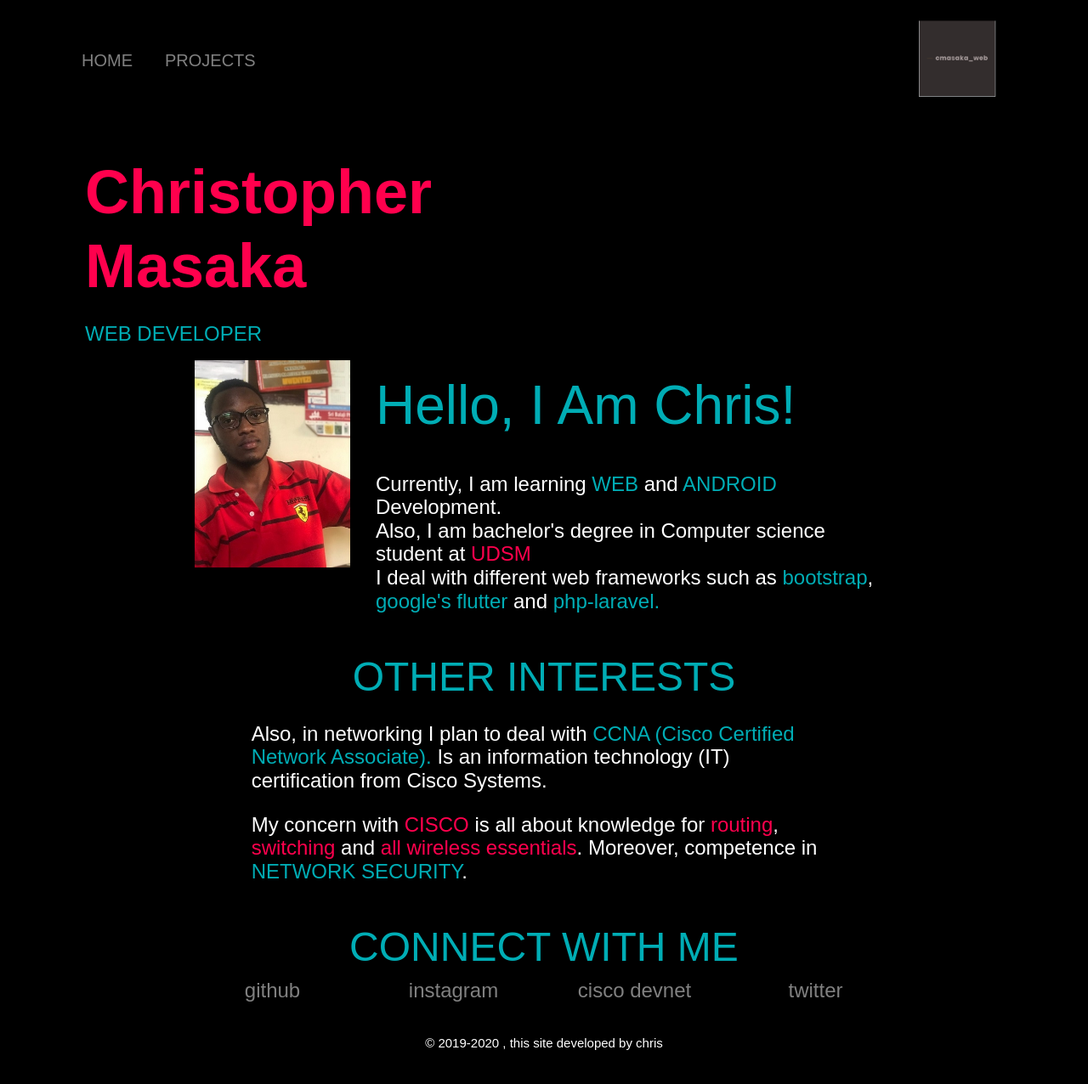
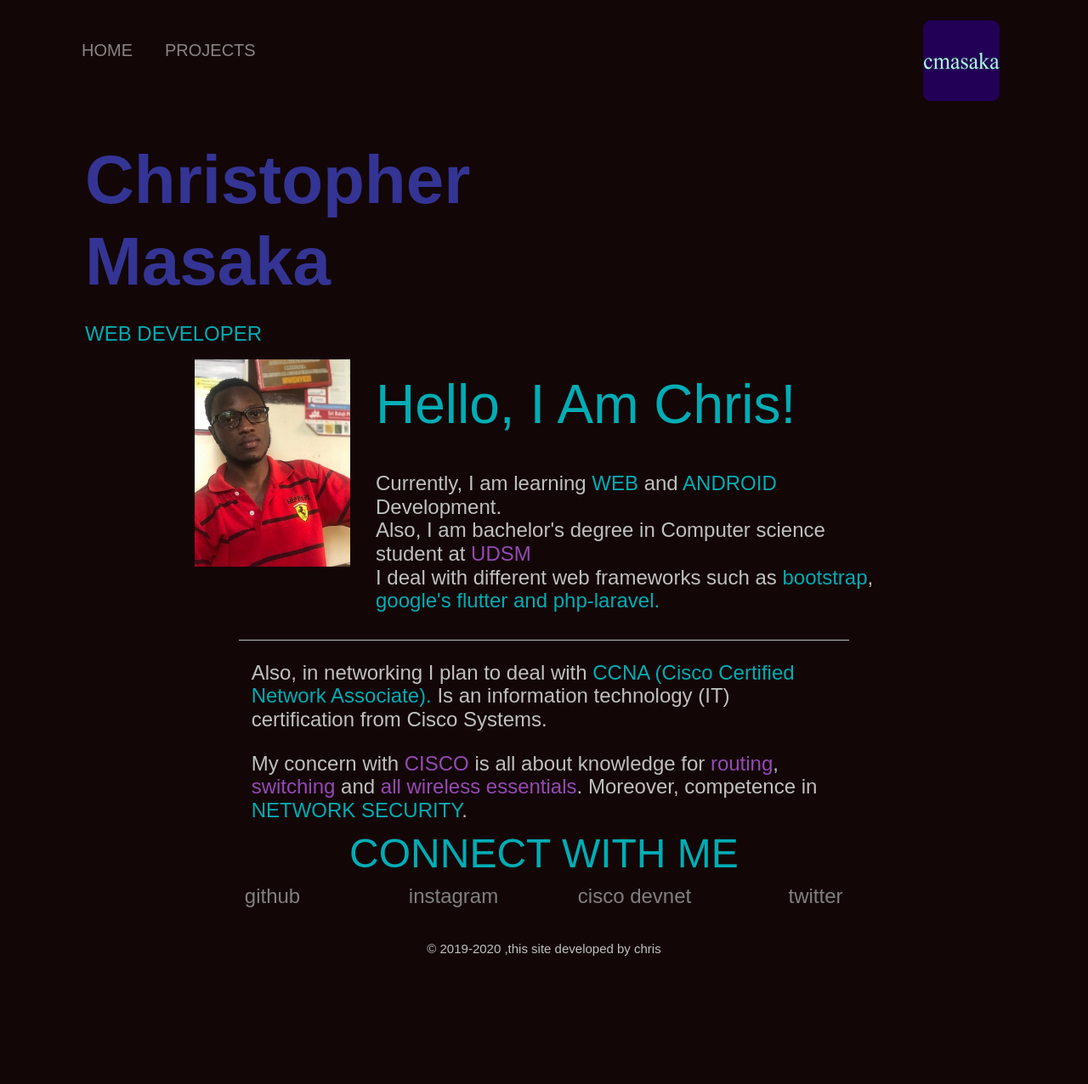
Before and after one commit to masakachristopher/chris-website, a PHP site: page / in a window 1280 px wide. Shown: the whole page at 85% size. After the commit the page ends 1125 px from the top, so only its background shows below. Run offline with PHP 8.4, Linux system fonts and the light colour scheme.

Commit message:
modified

```diff
--- a/Myblog/assets/css/style.css
+++ b/Myblog/assets/css/style.css
@@ -1,16 +1,19 @@
 
 :root{
-    --main-pink: #ff004d;
-    --main-blue: #00adb5;
-    --main-dark: black;
+    --colorpink: rgb(148, 74, 182);
+    --colorblue: #00adb5;
+    --colordark: rgb(19, 6, 6);
+    --colorsilver: rgb(224, 213, 213);
+    --colordblue:rgb(52, 52, 148);
+    --colorlight:rgb(5, 81, 83);
 
   }
 
   h1{
-    font-size: 4.5rem;
+    font-size: 5.0rem;
     font-family: 'Poppins', sans-serif;
     font-weight: 900;
-    color: var(--main-pink);
+    color: var(--colordblue);;
     display: inline-block;
   }
 
@@ -22,21 +25,21 @@
 
 
   h1:hover{
-    color:silver;
+    color:var(--colorsilver);;
   }
   h2:hover{
-      color: silver;
+      color:var(--colorsilver);;
   }
 
   h3:hover{
-      color:silver;
+      color:var(--colorsilver);;
   }
   h2{
     font-size: 3.0rem;
     margin-top: 15px;
     font-family: 'Poppins', sans-serif;
     font-weight: 500;
-    color: var(--main-blue);;
+    color: var(--colorblue);;
     display: inline-block;
     position: relative;
 
@@ -48,7 +51,7 @@
     margin-top: 15px;
     font-family: 'Poppins', sans-serif;
     font-weight: 450;
-    color: var(--main-blue);;
+    color: var(--colorblue);;
     display: inline-block;
     position: relative;
 
@@ -65,7 +68,7 @@
     margin-top: 12px;
     font-family: 'Poppins', sans-serif;
     font-weight: 450;
-    color: peachpuff;
+    color: var(--colorlight);;
     display: inline-block;
 
 
@@ -76,7 +79,6 @@
   }
   a:hover,
   ul a:hover{
-    /* color: var(--main-pink);; */
     color: beige;
   }
 
@@ -96,30 +98,28 @@
 
   body{
     font-family: 'Poppins', sans-serif;
-    background-color: var(--main-dark);;
-    color: #fff;
+    background-color: var(--colordark);;
+    color:silver;
     font-size: 15px;
-    /* overflow-y: hidden; */
   }
 
   h1::selection,
   p::selection{
     color: #000;
-    background: var(--main-blue);;
+    background: var(--colorblue);;
   }
 
-  /* header */
 
   .logo{
-    width: 60px;
-    height: 60px;
+    width: 90px;
+    height: 80px;
   }
 
   li{
     padding: 3px;
   }
 
-  /* about */
+  /* about page */
 
   .headline{
     font-size: 4rem;
@@ -131,7 +131,7 @@
     }
   }
 
-  /* blog */
+  /* blog page */
 
   .author{
     font-size: 12px;
@@ -139,7 +139,7 @@
 
   .blog{
     min-height: 430px;
-    border: 2px solid var(--main-blue);;
+    border: 2px solid var(--colorblue);;
     padding: 20px;
     border-radius: 5px;
   }
@@ -151,7 +151,7 @@
     font-family: "Poppins", sans-serif;
   }
   .blog:hover p{
-    color: #fff;
+    color:var(--colorpink);
   }
 
   article h1{
@@ -173,40 +173,31 @@
     margin: 25px;
   }
 
-  /* projects */
 
   .portfolio{
-    height: 230px;
+    height: 200px;
     border-top: 1px solid;
   }
-
-  .port:last-child{
+  .portfolio-bl{
+    height: 200px;
     border-bottom: 1px solid;
-    padding-bottom: 50px;
   }
 
-  .portfolio h2,
-  .setup h2{
-    font-family: "Poppins", sans-serif;
-    font-size: 1.8rem;
-  }
   .source_btn{
-    background-color: var(--main-dark);;
+    background-color: var(--colordark);;
     width: 10%;
     padding: 10px 55px;
     display: flex;
     align-items: center;
-    color: var(--main-blue);;
-    border: 1px solid var(--main-blue);;
+    color: var(--colorblue);;
+    border: 1px solid var(--colorblue);;
     justify-content: center;
   }
 
 
 
   .source_btn:hover, .blog:hover{
-    /* border: 1px solid var(--main-pink);; */
-    /* box-shadow: #000 2px 2px 2px; */
-    transition: ease-in-out .3s;
+    transition: ease-in-out .2s;
   }
 
   /* footer */
@@ -257,27 +248,30 @@
   }
 
   .blue{
-  color: var(--main-blue);;
+  color: var(--colorblue);;
   }
 
-  .pink{
-    color: var(--main-pink);;
+  .purple{
+    color: var(--colorpink);;
+  }
+  .blog-bg{
+    background-color: var(--colordark);;
   }
 
   .instaLinks{
-    border: 1px solid var(--main-blue);;
+    /* border: 1px solid var(--colorblue);; */
     padding-bottom: 10px;
     padding-left: 10px;
   }
 
   .instaLinks:hover{
-    /* border: 1px solid var(--main-pink);; */
-    border: beige;
+    border: 2px solid var(--colordark);;
   }
 
   .instaLinks:hover h2{
-    color: beige;
+    color:var(--colordark);;
   }
+
   p{
       font-size: x-large;
       color:none;
--- a/Myblog/blog.php
+++ b/Myblog/blog.php
@@ -1,8 +1,9 @@
 
-      <div class="d-flex justify-content-center">
+      <div class="d-flex justify-content-center ">
       <h2 class="h-title d-flex justify-content-center align-content-center">BLOG PAGE</h2>
       </div>
-      <div class="container">
+
+      <div class="container ">
           <div class="row">
               <div class="col-lg-8 mb-5 mb-lg-0">
                   <div class="blog_left_sidebar">
--- a/Myblog/home.php
+++ b/Myblog/home.php
@@ -1,6 +1,5 @@
 
 
-<main>
     <div class=" d-flex justify-content-left ">
                 <div class="container">
                     <div class="row">
@@ -15,9 +14,9 @@
                     </div>
                 </div>
          </div>
-</main>
+
     <div class="d-flex justify-content-center align-items-center p-2">
-            <div class="">
+            <div>
                 <div class="row d-flex justify-content-center">
                     <!-- <div class="col-sm-1">
                     </div> -->
@@ -27,23 +26,24 @@
                             </div>
                     </div>
                     <div class="col-sm-6">
-                        <!-- <div class="blockquote" > -->
+                        <div class="blockquote" >
                             <h2 class="headline mb-3 text-capitalize ">hello, I am chris!</h2>
                                 <p> Currently, I am learning<span><span class="blue text-uppercase"> web </span></span> <span>and</span><span class="blue text-uppercase"> android </span> Development.<br>
-                                    Also, I am bachelor's degree in Computer science student at <span class="pink">UDSM</span><br>
-                                    I deal with different web frameworks such as <span class="blue">bootstrap</span>, <span class="blue">google's flutter<span class="text-white"> and </span>php-laravel.</span>
+                                    Also, I am bachelor's degree in Computer science student at <span class="purple">UDSM</span><br>
+                                    I deal with different web frameworks such as <span class="blue">bootstrap</span>, <span class="blue">google's flutter<span> and </span>php-laravel.</span>
                                 </p>
-                        <!-- </div> -->
+                        </div>
                     </div>
                 </div>
 
-                <div class="d-flex justify-content-center p-2">
-                        <div class="col-7">
-                            <h2 class="text-uppercase d-flex justify-content-center">other interests</h2>
+                <div class="d-flex justify-content-center p-2 ">
+
+                        <div class="col-7  portfolio">
+                            <!-- <h2 class="text-uppercase d-flex justify-content-center">other interests</h2> -->
                             <p class=""><span> Also, in networking I plan to deal with<span class="blue"> CCNA (Cisco Certified Network Associate). </span>
                              Is an information technology (IT) certification from Cisco Systems.</span> </p>
 
-                            <p>My concern with <span class="pink">CISCO </span> is all about knowledge for <span class="pink">routing</span>, <span class="pink">switching</span>  and <span class="pink">all wireless essentials</span>. Moreover, competence in <span class="text-uppercase blue">network security</span>. </p>
+                            <p>My concern with <span class="purple">CISCO </span> is all about knowledge for <span class="purple">routing</span>, <span class="purple">switching</span>  and <span class="purple">all wireless essentials</span>. Moreover, competence in <span class="text-uppercase blue">network security</span>. </p>
                         </div>
                 </div>
                 <div>
@@ -77,5 +77,3 @@
 
             </div>
     </div>
-
-</main>
--- a/Myblog/index.php
+++ b/Myblog/index.php
@@ -1,8 +1,11 @@
 <!DOCTYPE html>
 <html class="fontawesome-i2svg-active fontawesome-i2svg-complete" lang="en">
 <head>
-    <link rel="shortcut icon" href="chrisweb.ico">
-    <link rel="shortcut icon" href="chrisweb.ico" type="image/x-icon">
+    <link rel="apple-touch-icon" sizes="180x180" href="favicon/apple-touch-icon.png">
+    <link rel="icon" type="image/png" sizes="32x32" href="favicon/favicon-32x32.png">
+    <link rel="icon" type="image/png" sizes="16x16" href="favicon/favicon-16x16.png">
+    <link rel="manifest" href="favicon/site.webmanifest">
+    <link rel="icon" href="favicon/favicon.ico">
     <meta charset="UTF-8">
     <meta name="viewport" content="width=device-width, initial-scale=1.0">
     <meta http-equiv="X-UA-Compatible" content="ie=edge">
@@ -35,7 +38,7 @@
                 <div class="collapse navbar-collapse" id="navbarResponsive">
                 <ul class="navbar-nav ml-auto text-right">
                     <li class="nav-item">
-                        <a class="navbar-brand" href="#"><img class="img-fluid " height="95px" src="chrisweb.ico"  alt="logo"></a>
+                        <a class="navbar-brand logo" href="index.php"><img class="img-fluid " height="95px" src="favicon/apple-touch-icon.png"  alt="logo"></a>
                     </li>
 
                 </ul>
@@ -88,7 +91,7 @@
     </div>
     <div class="d-flex justify-content-center">
         <footer class="d-flex justify-content-center">
-           <span> <span>&copy 2019-<?php echo date("Y");?></span> , this site developed by chris</span>
+           <span> <span>&copy 2019-<?php echo date("Y");?></span> ,this site developed by chris</span>
         </footer>
     </div>
 
--- a/Myblog/single_blog.php
+++ b/Myblog/single_blog.php
@@ -4,12 +4,12 @@
     <meta charset="UTF-8">
     <meta name="viewport" content="width=device-width, initial-scale=1.0">
     <meta http-equiv="X-UA-Compatible" content="ie=edge">
-    <title>blog title</title>
+    <title></title>
     <link href="assets/css/bootstrap.css" rel="stylesheet">
-    <link href="assets/css/chrisblog.css" rel="stylesheet">
+    <link href="assets/css/style.css" rel="stylesheet">
     <!-- <link rel="stylesheet" href="https://cdnjs.cloudflare.com/ajax/libs/font-awesome/4.7.0/css/font-awesome.min.css"> -->
 </head>
-<body class="bg-black">
+<body class="blog-bg">
 
 <header class="header_area">
         <div class="sub_header">
```
Also changed, not shown: Myblog/about.php (+11 -13 lines), Myblog/project.php (+10 -12 lines), Myblog/favicon/android-chrome-192x192.png (added), Myblog/favicon/android-chrome-512x512.png (added), Myblog/favicon/apple-touch-icon.png (added), Myblog/favicon/favicon-16x16.png (added), Myblog/favicon/favicon-32x32.png (added), Myblog/favicon/favicon.ico (added), Myblog/favicon/site.webmanifest (added).
